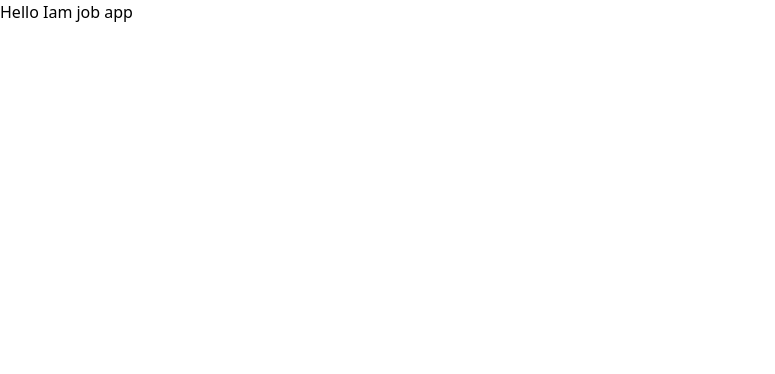
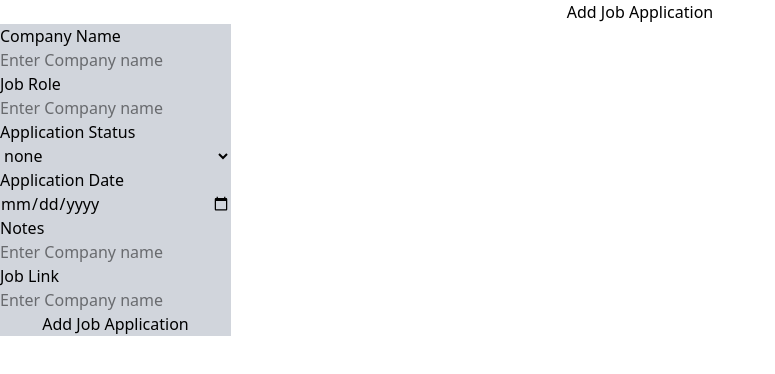
Before and after one commit to itsgauravkumar07/job-tracker, a React (Vite) app: page /addjob in a window 1280 px wide. Shown: the top 374 px of the page, without its empty margins (0-775 px from the left). Built offline with nearby package versions, Linux system fonts and the light colour scheme; no server answers; sample sign-in values are in the browser's storage.

Commit message:
Add add job application form and delete functionality

```diff
--- a/src/App.jsx
+++ b/src/App.jsx
@@ -10,6 +10,13 @@ import ProtectedRoute from './routes/ProtectedRoute';
 
 function App() {
 
+  const[jobApplication, setJobApplication] = useState([]);
+
+  function handleDelete(index){
+    const updateJobApp = jobApplication.filter((_, i)=> i !== index);
+    setJobApplication(updateJobApp);
+  }
+
   return (
     <Routes>
       <Route path='/' element={<Login />} />
@@ -17,14 +24,14 @@ function App() {
 
       <Route path='/dashboard' element={
         <ProtectedRoute>
-          <Dashboard />
+          <Dashboard jobApplication={jobApplication} handleDelete={handleDelete}/>
         </ProtectedRoute>
         }
       />
 
       <Route path='/addjob' element={
         <ProtectedRoute>
-          <AddJob />
+          <AddJob setJobApplication={setJobApplication}/>
         </ProtectedRoute>
         }
       />
--- a/src/pages/AddJob.jsx
+++ b/src/pages/AddJob.jsx
@@ -1,8 +1,133 @@
-export default function AddJob(){
+import { useState } from "react";
+import { Navigate, useNavigate } from "react-router-dom";
+
+export default function AddJob( {setJobApplication }){
+
+    const [companyName, setCompanyName] = useState('');
+    const [jobRole, setJobRole] = useState('');
+    const [appStatus, setAppStatus] = useState('none');
+    const [appDate, setAppDate] = useState('');
+    const [note, setNote] = useState('');
+    const [jobLink, setJobLink] = useState('');
+    const [errors, setErrors] = useState({});
+    const navigate = useNavigate();
+
+    function handleForm(e){
+        e.preventDefault();
+
+        let newError = {};
+        if(!companyName){
+            newError.companyName = "Company name is required";
+        }
+
+        if(!jobRole){
+            newError.jobRole = "Job role is required";
+        }
+
+        if(appStatus === "none"){
+            newError.appStatus = "Application status Required";
+        }
+
+        if(!appDate){
+            newError.appDate = "Application date is required";
+        }
+
+        setErrors(newError);
+
+        if(Object.keys(newError).length > 0) return;
+
+        setJobApplication(prev => [
+            ...prev,
+            {
+                companyName,
+                jobRole,
+                appStatus,
+                appDate,
+                note,
+                jobLink
+            }
+        ]);
+
+
+        navigate("/dashboard");
+
+        setCompanyName("");
+        setJobRole("");
+        setAppStatus("none");
+        setAppDate("");
+        setNote("")
+        setJobLink("");
+    }
 
     return(
-        <div>
-            <h1>Hello Iam job app</h1>
+        <div className="flex flex-col justify-center">
+            <h1 className="text-center">Add Job Application</h1>
+
+            <div>
+                <form
+                    onSubmit={handleForm}
+                    className="flex flex-col bg-gray-300 w-fit"
+                >
+                    <label>Company Name</label>
+                    <input
+                        type="text"
+                        placeholder="Enter Company name"
+                        value={companyName}
+                        onChange={e => setCompanyName(e.target.value)}
+                    />
+                    {errors.companyName && <p className="text-red-500">{errors.companyName}</p>}
+
+                    <label>Job Role</label>
+                    <input
+                        type="text"
+                        placeholder="Enter Company name"
+                        value={jobRole}
+                        onChange={e => setJobRole(e.target.value)}
+                    />
+                    {errors.jobRole && <p className="text-red-500">{errors.jobRole}</p>}
+
+
+                    <label>Application Status</label>
+                    <select
+                        value={appStatus}
+                        onChange={e => setAppStatus(e.target.value)}
+                    >
+                        <option value="none">none</option>
+                        <option value="Applied">Applied</option>
+                        <option value="Interview">Interview</option>
+                        <option value="Reject">Reject</option>
+                        <option value="Offer">Offer</option>
+                    </select>
+                    {errors.appStatus && <p className="text-red-500">{errors.appStatus}</p>}
+
+
+                    <label>Application Date</label>
+                    <input
+                        type="Date"
+                        value={appDate}
+                        onChange={e => setAppDate(e.target.value)}
+                    />
+                    {errors.appDate && <p className="text-red-500">{errors.appDate}</p>}
+
+                    <label>Notes</label>
+                    <input
+                        type="text"
+                        placeholder="Enter Company name"
+                        value={note}
+                        onChange={e => setNote(e.target.value)}
+                    />
+
+                    <label>Job Link</label>
+                    <input
+                        type="url"
+                        placeholder="Enter Company name"
+                        value={jobLink}
+                        onChange={e=>setJobLink(e.target.value)}
+                    />
+
+                    <button>Add Job Application</button>
+                </form>
+            </div>
         </div>
     )
 }
--- a/src/pages/Dashboard.jsx
+++ b/src/pages/Dashboard.jsx
@@ -3,13 +3,7 @@ import { logoutUser } from "../services/authService";
 import AddJob from './AddJob';
 import { Link } from "react-router-dom";
 
-export default function Dashboard(){
-
-    const[jobApplication, setJobApplication] = useState([]);
-
-    function handleAddJobApplication(){
-
-    }
+export default function Dashboard({ jobApplication, handleDelete }){
 
     return(
         <div className="mx-5 my-5">
@@ -29,7 +23,26 @@ export default function Dashboard(){
                 </div>
             </nav>
 
-            <div><AddJob handleAddJobApplication={handleAddJobApplication}/></div>
+            <div>
+                <ul>
+                 {jobApplication.map((app, index )=>
+                    <li
+                        key={index}>
+                            {app.companyName}
+                            {app.jobRole}
+                            {app.appStatus}
+                            {app.appDate}
+                            {app.note}
+                            {app.jobLink}
+                            <button
+                                className="px-4 py-2 bg-red-500 text-white mx-2 rounded-2xl"
+                                onClick={() => handleDelete(index)}
+                                >Delete Job application</button>
+                    </li>
+                )}
+                </ul>
+
+            </div>
 
 
         </div>
```
